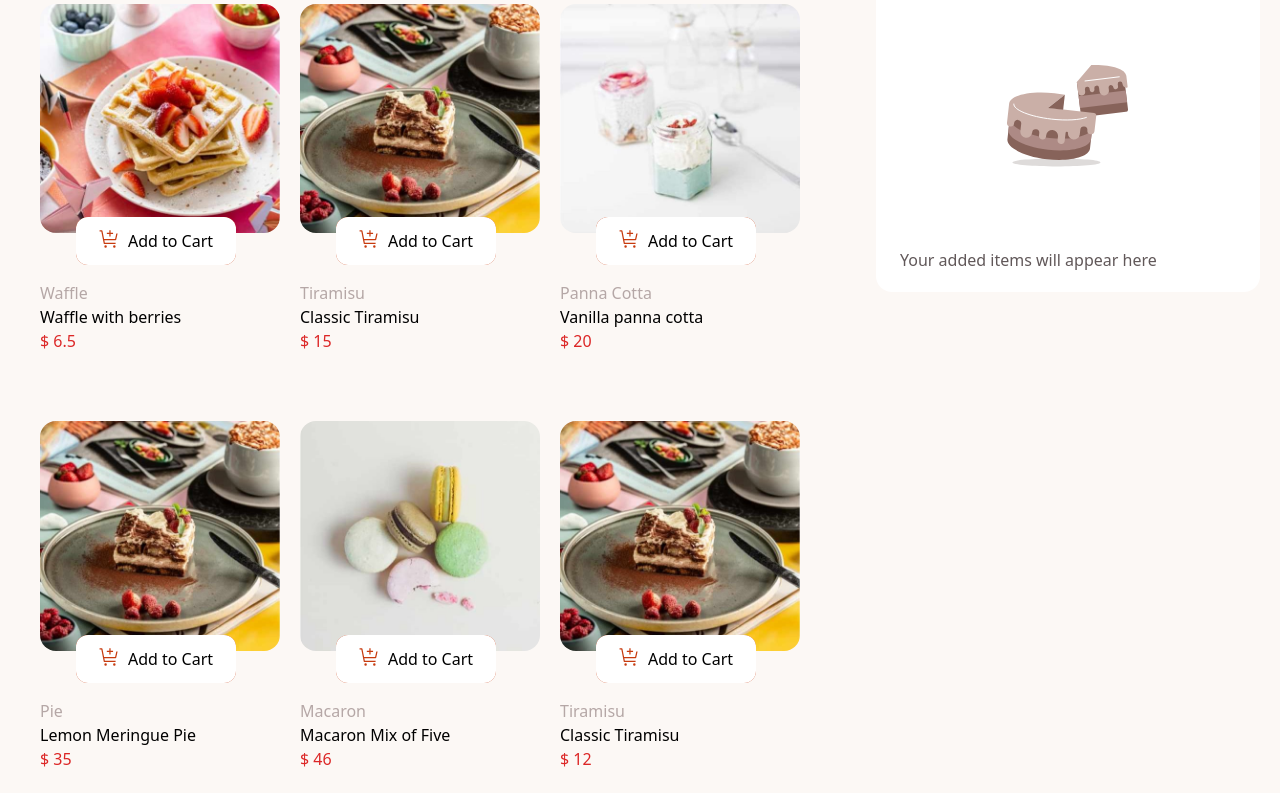
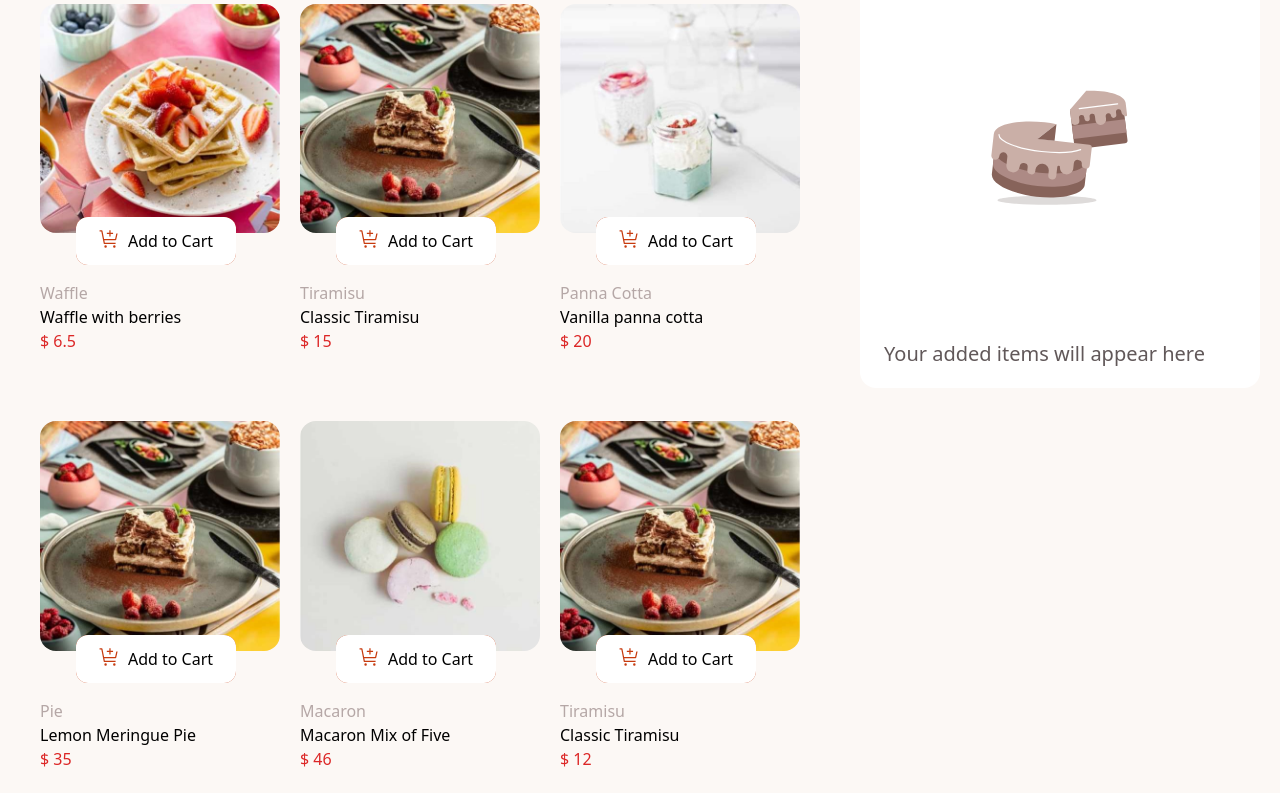
Before and after one commit to The-BigMan-tech/Shop, a website: page src/index.html in a window 1280 px wide. Shown: the part 84-877 px from the top of the page. Drawn offline with Linux system fonts and the light colour scheme; files whose address does not match are found by name.

Commit message:
still two more updates

```diff
--- a/src/index.html
+++ b/src/index.html
@@ -30,7 +30,7 @@
             </div>
         </section>
     </main>
-    <div id="menu-flex" class="flex flex-col absolute top-24 right-20 z-10 h-64 overflow-y-scroll overflow-x-hidden">
+    <div id="menu-flex" class="flex flex-col absolute top-24 right-24 z-10 h-64 overflow-y-scroll overflow-x-hidden">
         <div id='menu-item' class="border-b-[1.5px] border-[#87635a] w-72">
             <p class="font-bold mb-1 relative">Pistachio Baklava</p>
             <div class="flex">
@@ -45,14 +45,14 @@
             </div>
         </div>
     </div>
-    <div id='menu' class="absolute top-6 right-5 bg-white px-32 py-28 rounded-2xl z-0">
+    <div id='menu' class="absolute top-6 right-5 bg-white px-32 py-28 rounded-2xl z-0 h-[28rem]">
         <h2 class="flex absolute top-6 left-8 text-red-600 text-2xl font-bold">
             <p>Your Cart</p>
             <p>(<span id="cart-menu">0</span>)</p>
         </h2>
         <div id ="empty">
-            <img src="/product-list/assets/images/illustration-empty-cart.svg" alt="">
-            <p class="absolute bottom-5 left-6 text-[#615859]">Your added items will appear here</p>
+            <img class="relative bottom-12 w-36 h-72" src="/product-list/assets/images/illustration-empty-cart.svg" alt="">
+            <p class="absolute bottom-5 left-6 text-xl text-[#615859] text-center">Your added items will appear here</p>
         </div>
     </div>
 </body>
```
Also changed, not shown: src/tailstyles.css, 1 other file.
